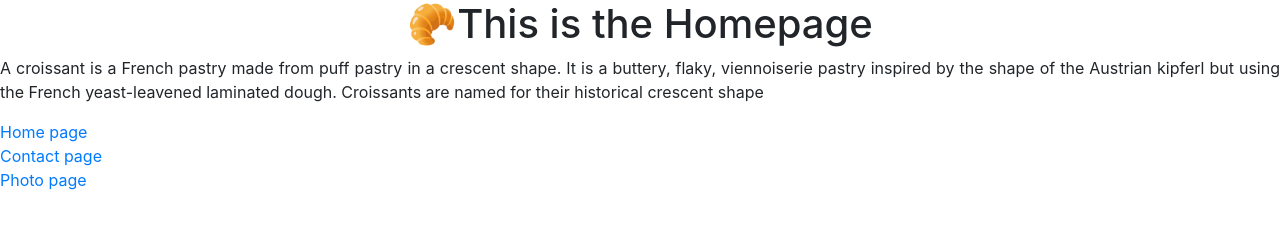
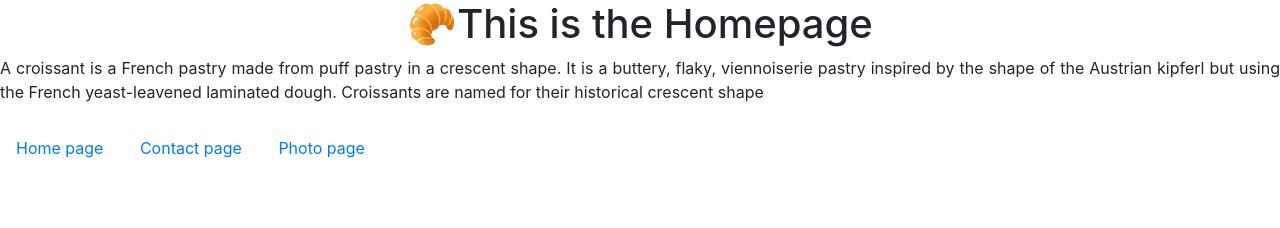
Before and after one commit to lwandetatsie/Croissant, a plain HTML site: page index.html in a window 1280 px wide. Drawn offline with nearby package versions, Linux system fonts and the light colour scheme.

Commit message:
Update index.html

```diff
--- a/index.html
+++ b/index.html
@@ -19,9 +19,9 @@
 
 <footer>
     <span>
-    <a href="/index.html" title="go to home page" >Home page</a>
-    <a href="/contact.html" title="go to contact page" >Contact page</a>
-    <a href="/photo.html" title="go to photo page" >Photo page</a>
+    <a href="/index.html" title="go to home page" class="d-inline-block m-3">Home page</a>
+    <a href="/contact.html" title="go to contact page" class="d-inline-block m-3">Contact page</a>
+    <a href="/photo.html" title="go to photo page" class="d-inline-block m-3">Photo page</a>
     </span>
 </footer>
 </body>
```
